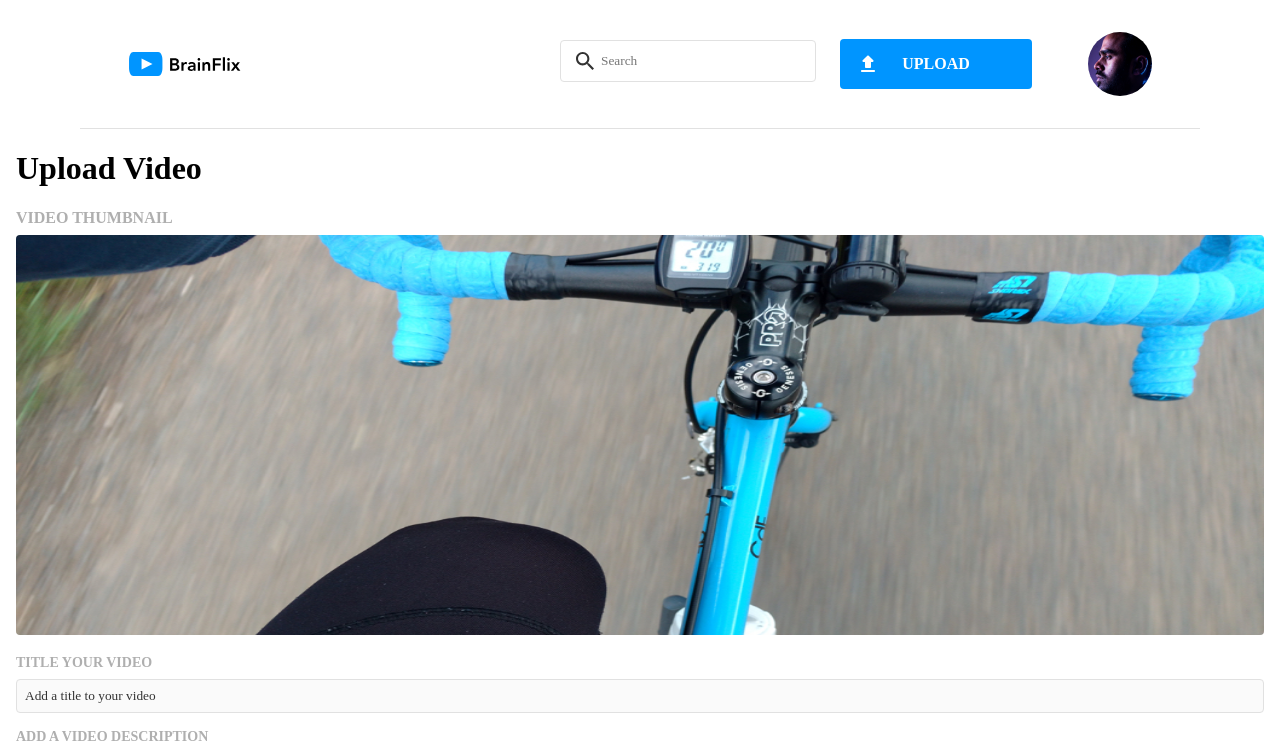
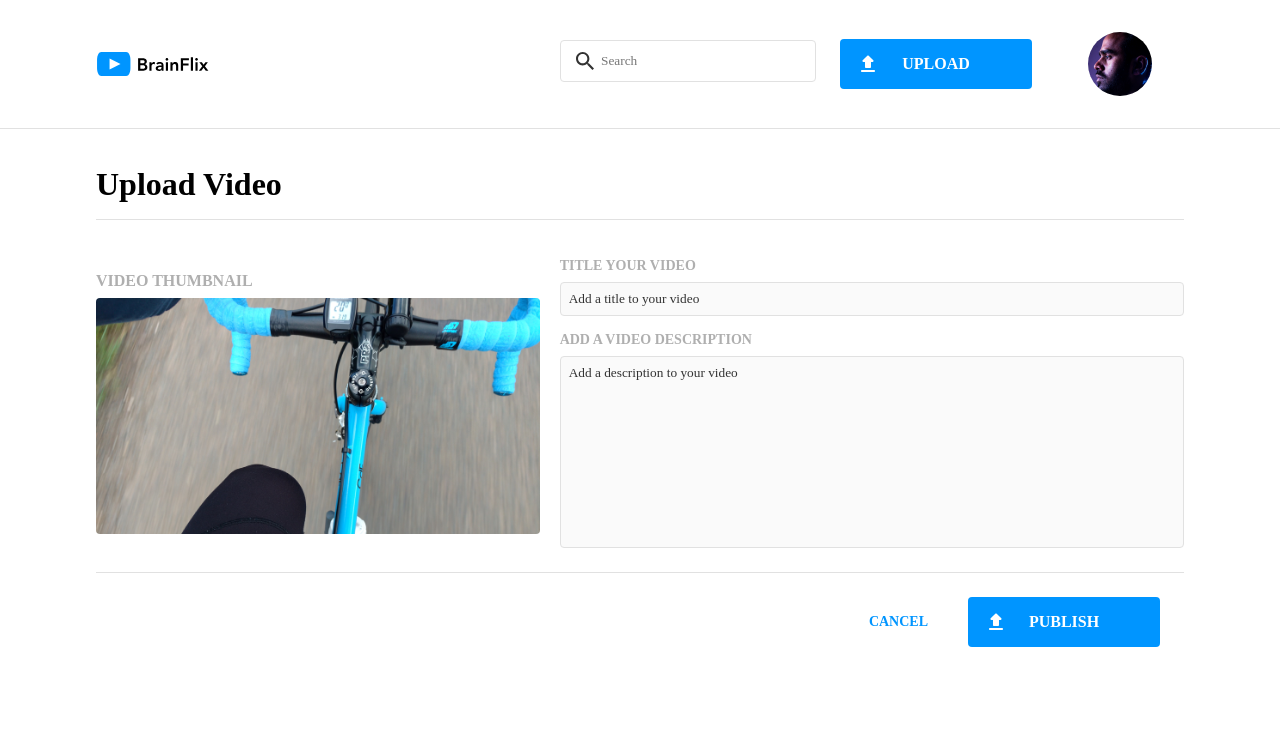
Before and after one commit to brynfrayne/bryn-frayne-BrainFlix, a React (Create React App) app: page /upload in a window 1280 px wide. Shown: the top 752 px of the page. Built offline with nearby package versions, Linux system fonts and the light colour scheme.

Commit message:
finished upload-page

```diff
--- a/src/Components/Header/Header.scss
+++ b/src/Components/Header/Header.scss
@@ -12,10 +12,10 @@
    @include tablet {
        flex-direction: row;
        justify-content: space-between;
-       margin: 0 2rem;
+       padding: 0;
    }
    @include desktop {
-       margin: 0 5rem;
+       margin: 0;
    }
 
 
@@ -28,9 +28,10 @@
        @include tablet {
            width:75%;
            margin-right:2rem;
+           margin-left: 4rem;
        }
        @include desktop {
-           margin:0 2rem;
+           margin-left: 6rem;
         }
    }
     &__search-avatar-button-box {
@@ -39,6 +40,10 @@
         display: flex;
         justify-content: flex-end;
         align-items: center;
+        margin-right: 4rem;
+        }
+        @include desktop {
+            margin-right: 6rem;
         }
     }
     &__avatar-left {
@@ -46,10 +51,8 @@
         background-position: center;
         background-size: cover;
         border-radius: 50%;
-        height:12vh;
-        max-height: 3rem;
-        width:12vw;
-        max-width: 3rem;
+        height: 3rem;
+        width: 3rem;
         margin-left: 1rem;
         @include tablet {
         display: none;
--- a/src/Components/Search/Search.scss
+++ b/src/Components/Search/Search.scss
@@ -7,9 +7,8 @@
     min-height:3rem;
     box-shadow: 0;
     flex-grow: 1;
-    @include tablet {
-        flex-grow: 0;
-    }
+
+
 
     &__input {
         padding: .75rem;
--- a/src/Pages/VideoUploadPage/VideoUploadPage.js
+++ b/src/Pages/VideoUploadPage/VideoUploadPage.js
@@ -10,9 +10,12 @@ export default class VideoUploadPage extends Component {
     render() {
         return (
             <div className="upload-page">
-                <h1>Upload Video</h1>
+                <h1 className="upload-page__title">Upload Video</h1>
+                <div className="upload-page__image-form-wrapper">
+                    <div >
                         <p className="upload-page__subtitle">VIDEO THUMBNAIL</p>
                         <img className="upload-page__thumbnail" src={uploadImage} alt="upload thumbnail"/>
+                    </div>
 
                     <form className="upload-page__form">
                         <label className="upload-page__form-label">TITLE YOUR VIDEO</label>
@@ -20,8 +23,11 @@ export default class VideoUploadPage extends Component {
                         <label className="upload-page__form-label">ADD A VIDEO DESCRIPTION</label>
                         <textarea className="upload-page__form-input upload-page__form-input--description" placeholder="Add a description to your video"  />
                     </form>
-                <Button  icon={uploadIcon} buttonText={"PUBLISH"} buttonUrl={'/'}/>
+                </div>
+                <div className="upload-page__button-wrapper">
+                    <Button  icon={uploadIcon} buttonText={"PUBLISH"} buttonUrl={'/'} />
                     <Link className="button-cancel" to='/'>CANCEL</Link>
+                </div>
             </div>
         )
     }
--- a/src/Pages/VideoUploadPage/VideoUploadPage.scss
+++ b/src/Pages/VideoUploadPage/VideoUploadPage.scss
@@ -1,7 +1,26 @@
 @use "../../Styles/Partials/colors" as*;
+@use "../../Styles/Partials/mixins" as*;
 
 .upload-page {
     margin: 1rem;
+    @include tablet {
+        margin: 1rem 2rem;
+    }
+    @include desktop {
+        margin:1rem 6rem;
+    }
+    &__image-form-wrapper {
+        @include desktop {
+            display: flex;
+            align-items: center;
+        }
+    }
+    &__title {
+        @include tablet {
+           border-bottom: 1px solid $Divider-line;
+           padding: 1rem 0;
+        }
+    }
     &__subtitle {
         margin-bottom: .5rem;
         font-weight: 700;
@@ -9,12 +28,26 @@
     }
     &__thumbnail {
         width: 100%;
-        height: 50vh;
         border-radius: .25rem;
+        @include tablet {
+            width: 50%;
+            height: 29.5vh;
+        }
+        @include desktop {
+            width: 100%;
+            margin-bottom: 1.25rem;
+        }
     }
     &__form {
         display: flex;
         flex-direction: column;
+        @include tablet {
+            padding-bottom: 1.5rem;
+        }
+        @include desktop {
+            flex-grow: 1;
+            margin-left: 1.25rem;
+        }
     }
     &__form-label {
         margin: 1rem 0 .5rem 0;
@@ -26,14 +59,26 @@
         border-radius: .25rem;
         padding: .5rem;
         background-color: $Formfield-background-color;
-        border:1px solid $Divider-line;
+        border: 1px solid $Divider-line;
         resize: none;
         &--description {
             height: 6rem;
+            @include desktop {
+                height: 12rem;
+            }
         }
         &::placeholder {
             color: $Primary-text-color;
 
+        }
+    }
+    &__button-wrapper {
+        @include tablet {
+            display: flex;
+            flex-direction: row-reverse;
+            justify-content: flex-start;
+            align-items: center;
+            border-top:1px solid $Divider-line;
         }
     }
 }
@@ -49,6 +94,9 @@
     font-weight: 700;
     display: flex;
     justify-content: center;
+    @include tablet {
+        width: fit-content;
+    }
 
     &:hover {
         background-color: $CTA-hover-state;
```
Lines whose indentation alone changed are shown as unchanged.
